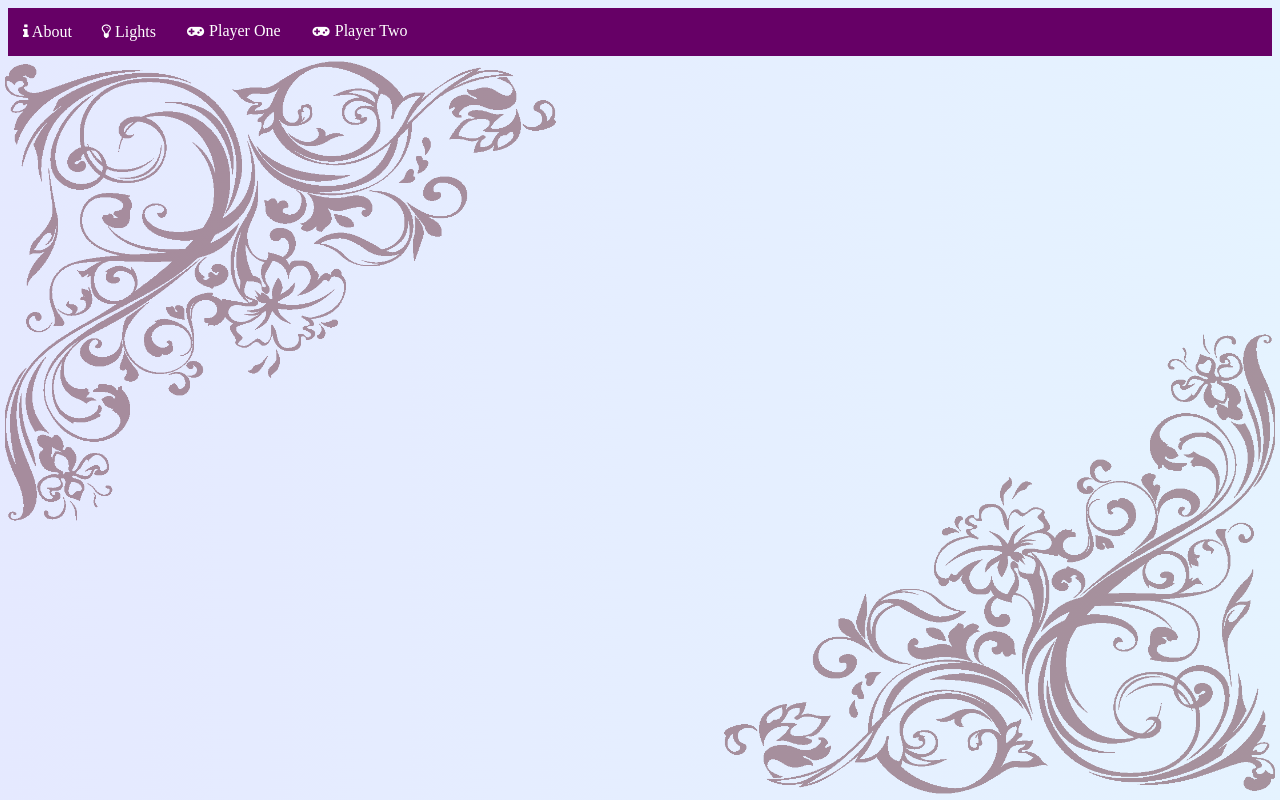
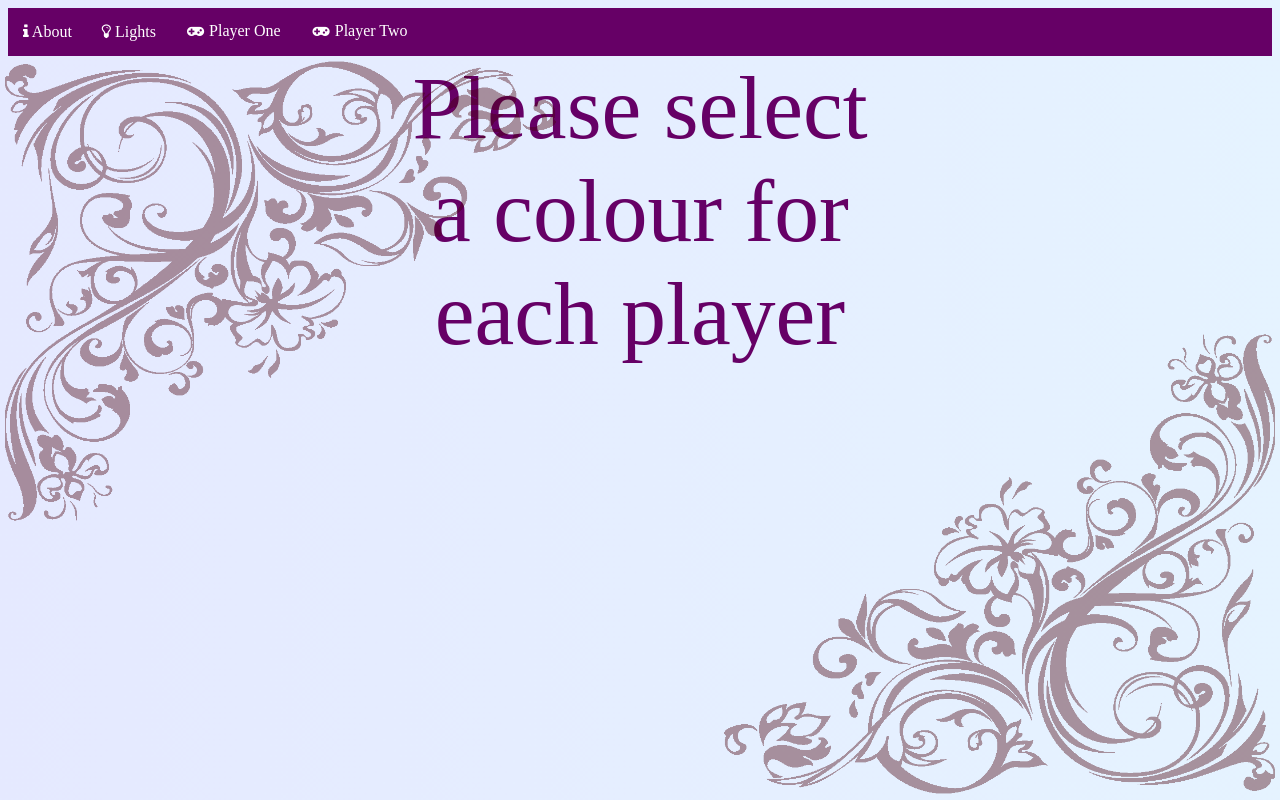
Before and after one commit to La-Ola/Soft166, a plain HTML site: page _Soft166/index.html in a window 1280 px wide. Drawn offline with Linux system fonts and the light colour scheme.

Commit message:
index modification
index tells user what to do

finished

```diff
--- a/_Soft166/index.html
+++ b/_Soft166/index.html
@@ -54,5 +54,9 @@
             </div>
         </div>
     </div>
+
+    <div class="centerText">
+        Please select<br>a colour for<br>each player
+    </div>
 </body>
 </html>
--- a/_Soft166/style.css
+++ b/_Soft166/style.css
@@ -26,7 +26,7 @@ body{
 /*styling for the text displayed upon win/draw */
 /*makes text central*/
 /*font size adapts to page size using view width. text fits colour theme*/
-.winner{
+.centerText{
     position: center;
     text-align: center;
     font-size: 7vw;
```
Also changed, not shown: _Soft166/website1.html (+1 -1 lines), _Soft166/gameCheck.js (line endings or trailing spaces).
